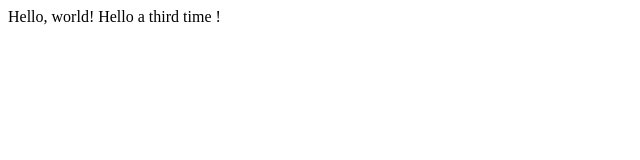
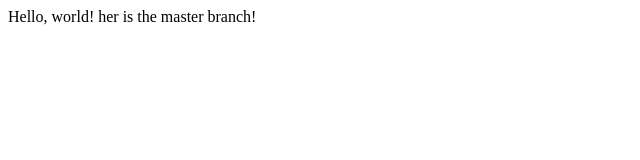
Before and after one commit to sarahjourdonneau/lecture1, a plain HTML site: page index.html in a window 1280 px wide. Shown: the full height of the page, 0-640 px from the left. Drawn offline with Linux system fonts and the light colour scheme.

Commit message:
changed the body line

```diff
--- a/index.html
+++ b/index.html
@@ -4,6 +4,7 @@
 <title>test </title>
 </head>
 <body>
-Hello, world! Hello a third time !
+Hello, world!
+her is the master branch!
 </body>
 </html>
```
